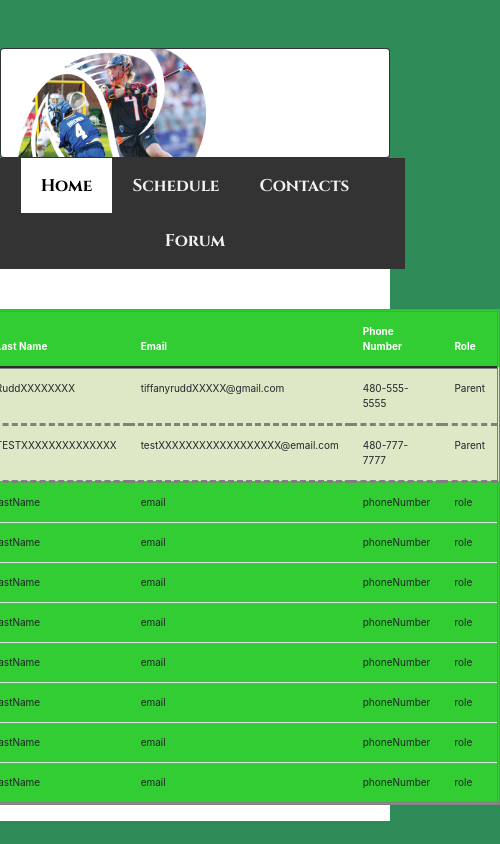
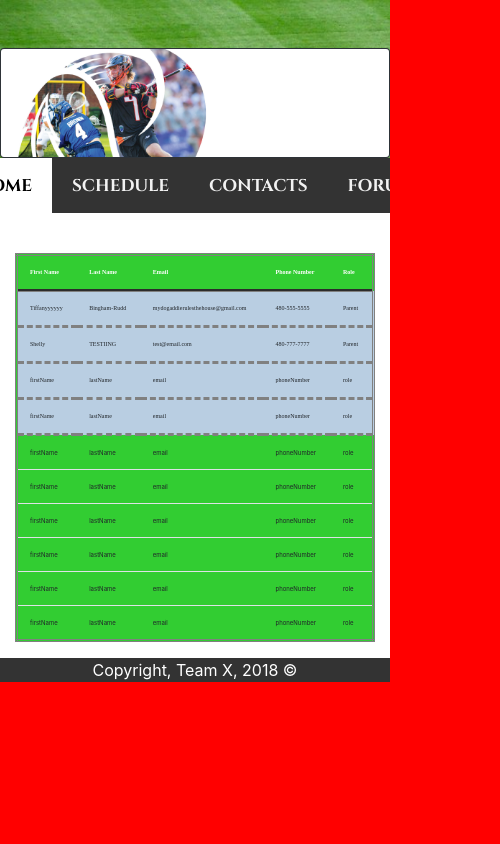
Before and after one commit to tifferun/SportTeam-, a website: page contacts.html in a window 390 px wide. Shown: the whole page, 500 px wide, since content can reach past the window. Drawn offline with nearby package versions, Linux system fonts and the light colour scheme; a web font is replaced by a local one.

Commit message:
background is now grass, color change

```diff
--- a/CSS/contacts.css
+++ b/CSS/contacts.css
@@ -11,8 +11,10 @@
 .table-head {
 background-color: orange;
 color: white;
+/* color: black;  */
 font-size: 20px;
 border-style: groove;
+font-family: 'Halant', serif;
 }
 
 .table {
@@ -23,8 +25,9 @@ border-style: groove;
 
 
 .person {
-background-color: #dde8c7;
+background-color:#b9cee2;
 border-bottom-style: dashed;
+font-family: 'Halant', serif;
 
 }
 
@@ -33,12 +36,12 @@ border-bottom-style: dashed;
 /* Large devices (desktops, 992px and up) */
 @media screen and (max-width: 1200px) {
     .table {
-        font-size: 20px;
+        font-size: 18px;
         background-color: aqua;
     }
     .table-head
     {
-        font-size: 20px;
+        font-size: 18px;
         background-color: aqua;
     }
 
@@ -46,12 +49,12 @@ border-bottom-style: dashed;
 
 @media (max-width: 992px) {
     .table {
-        font-size: 15px;
+        font-size: 12px;
         background-color: blueviolet;
     }
     .table-head
     {
-        font-size: 15px;
+        font-size: 12px;
         background-color: blueviolet;
     }
 }
@@ -61,12 +64,12 @@ border-bottom-style: dashed;
 
 @media (max-width: 768px) {
     .table {
-        font-size: 10px;
+        font-size: 8px;
         background-color:hotpink;
     }
     .table-head
     {
-        font-size: 10px;
+        font-size: 8px;
         background-color:hotpink;
     }
 }
@@ -74,11 +77,11 @@ border-bottom-style: dashed;
 /* Small devices (landscape phones, 576px and up) */
 @media (max-width: 576px) {
     .table {
-        font-size: 10px;
+        font-size: 6px;
         background-color: limegreen;
     }
     .table-head  {
-        font-size: 10px;
+        font-size: 6px;
         background-color: limegreen;
     }
 }
--- a/CSS/style.css
+++ b/CSS/style.css
@@ -3,9 +3,14 @@
 }
 
 body {
+
+    background-image: url("../images/greenTexture.jpg");
     background-repeat: no-repeat;
     background-size: cover;
-    background-color:seagreen;
+    background-color:red;
+    /* background-repeat: no-repeat;
+    background-size: cover;
+    background-color:seagreen; */
 }
 
 .btn-reg {
@@ -39,9 +44,10 @@ body {
     font-size: 17px;
     position: sticky;
     font-weight: bold;
+    text-align: center;
     font-family: 'Cinzel', serif;
-    text-align: center;
 }
+
 
 .topnav a:hover {
     background-color: #ddd;
--- a/contacts.html
+++ b/contacts.html
@@ -11,6 +11,10 @@
         crossorigin="anonymous">
 
     <link href="https://fonts.googleapis.com/css?family=Cinzel:700|Josefin+Sans:700|Titillium+Web:700" rel="stylesheet">
+
+
+    <link href="https://fonts.googleapis.com/css?family=Alegreya+SC:700|Volkhov" rel="stylesheet">
+
 
     <link rel="stylesheet" type="text/css" href="CSS/style.css">
     <link rel="stylesheet" type="text/css" href="CSS/contacts.css">
@@ -28,11 +32,12 @@
     </div>
 
     <!-- <div class="topnav text-center"> -->
-    <div class=" topnav row text-center">
-        <a class="active" href="#home">Home</a>
-        <a href="#news">Schedule</a>
-        <a href="#contact">Contacts</a>
-        <a href="#team">Forum</a>
+
+    <div class="topnav text-center">
+        <a class="active" href="#home">HOME</a>
+        <a href="#news">SCHEDULE</a>
+        <a href="#contacts">CONTACTS</a>
+        <a href="#team">FORUM</a>
     </div>
 
 
@@ -57,8 +62,8 @@
 
         <div class="row contact-list">
             <div class="table-spot col-12">
-                <table class= "table">
-                    <thead class= "table-head">
+                <table class="table">
+                    <thead class="table-head">
                         <th>First Name</th>
                         <th>Last Name</th>
                         <th>Email</th>
@@ -67,28 +72,28 @@
                     </thead>
                     <tbody>
 
-                        <tr class= "person">
-                            <td>TiffanyXXXXX</td>
-                            <td>RuddXXXXXXXX</td>
-                            <td>tiffanyruddXXXXX@gmail.com</td>
+                        <tr class="person">
+                            <td>Tiffanyyyyyy</td>
+                            <td>Bingham-Rudd</td>
+                            <td>mydogaddierulesthehouse@gmail.com</td>
                             <td>480-555-5555</td>
                             <td>Parent</td>
                         </tr>
-                        <tr class= "person">
+                        <tr class="person">
                             <td>Shelly</td>
-                            <td>TESTXXXXXXXXXXXXXX</td>
-                            <td> testXXXXXXXXXXXXXXXXXX@email.com</td>
+                            <td>TESTIING</td>
+                            <td> test@email.com</td>
                             <td>480-777-7777</td>
                             <td>Parent</td>
                         </tr>
-                        <tr>
+                        <tr class="person">
                             <td>firstName</td>
                             <td>lastName</td>
                             <td> email</td>
                             <td>phoneNumber</td>
                             <td>role</td>
                         </tr>
-                        <tr>
+                        <tr class="person">
                             <td>firstName</td>
                             <td>lastName</td>
                             <td> email</td>
@@ -146,7 +151,9 @@
 
     </div>
 
-
+    <footer class=footer>
+        <p>Copyright, Team X, 2018 ©</p>
+    </footer>
 
 </body>
 
```
Also changed, not shown: forum.html (+5 -5 lines), index.html (+6 -4 lines), schedule.html (+7 -5 lines), Images/greenTexture.jpg (added), Images/greenTexture2.jpg (added), Images/greenTexture3.jpg (added), Images/greenTexture4.jpg (added).
